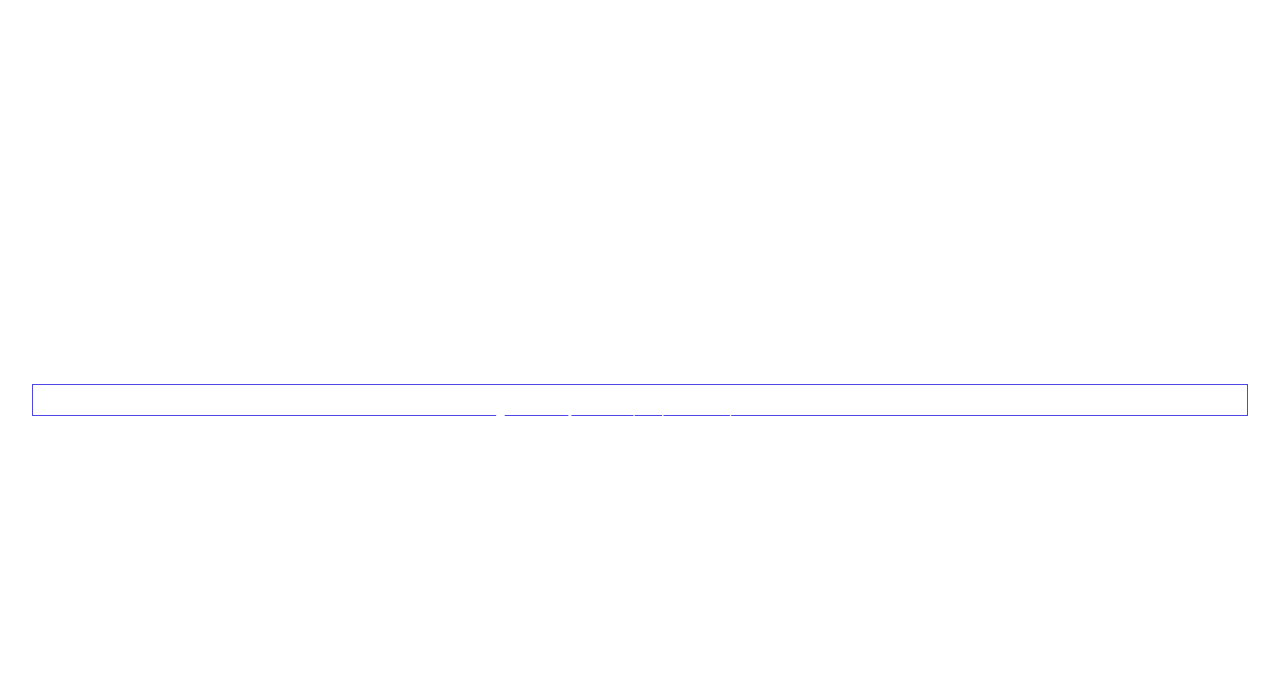
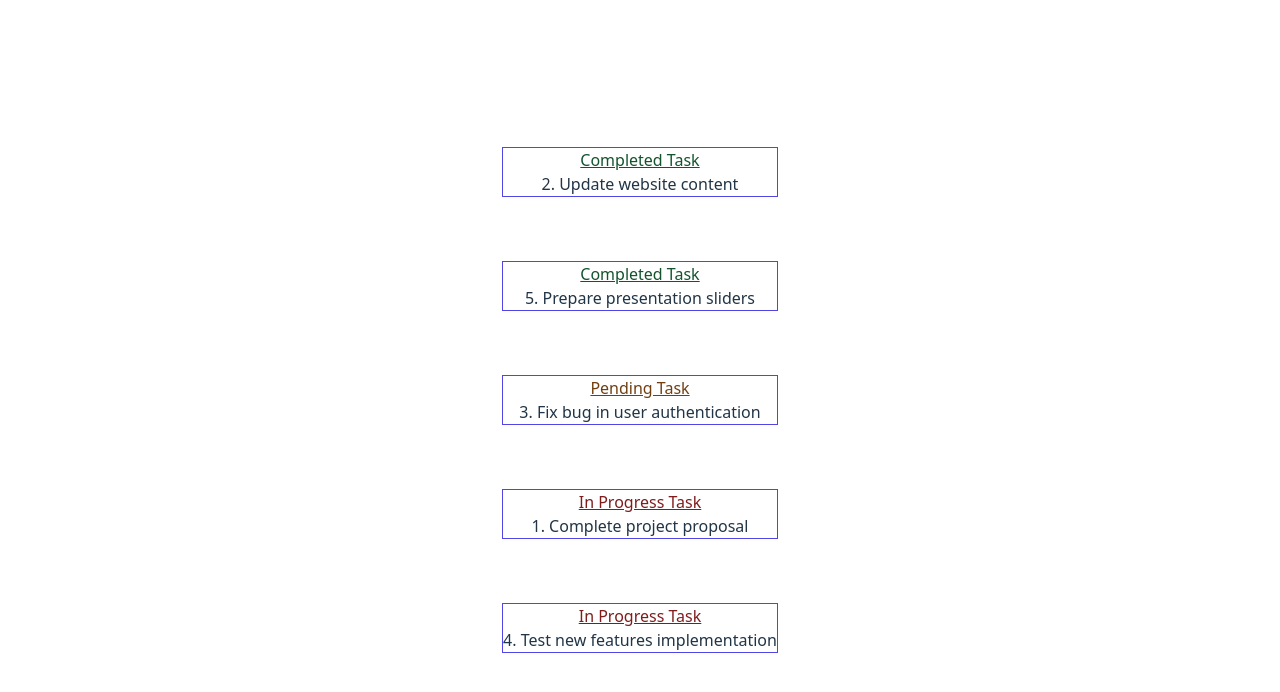
Before and after one commit to shafrinahamed097/p1-data, a Vue app: page / in a window 1280 px wide. Shown: the top 692 px of the page. Built offline with nearby package versions, Linux system fonts and the light colour scheme.

Commit message:
Displayng objects ajnd filtered objects in a loop

```diff
--- a/src/App.vue
+++ b/src/App.vue
@@ -199,16 +199,59 @@ const items = [1,2,3,4,5] // List Rendering
     "Fix bug in user authentication",
     "Prepare presentation sliders",
     "Test new features implementation"
-  ]
+  ];
+
+
+  const tasks1 = [
+    {id:1, title: "Complete project proposal", status: "In Progress"},
+    {id:2, title: "Update website content", status: "Completed"},
+    {id:3, title: "Fix bug in user authentication", status: "Pending"},
+    {id:4, title: "Test new features implementation", status: "In Progress"},
+    {id:5, title: "Prepare presentation sliders", status: "Completed"}
+  ];
+
+  function getCompletedTasks(){
+    return tasks1.filter(task=>"Completed" == task.status)
+  }
+
+  function getProgressTasks(){
+    return tasks1.filter(task=>"In Progress" == task.status)
+  }
+
+  function getPendingTask(){
+    return tasks1.filter(task=>"Pending" == task.status)
+  }
 </script>
 
 <template>
-    <section>
-        <section>
-            <div class="border border-indigo-600 h-8">
-                <a href="" class="text-white m-8 " v-for="(task, index ) in tasks"> {{ index+1 }}. {{ task }}</a>
+
+        <section class="grid grid-flow-col grid-rows-5  ">
+            <!-- <div class="border border-indigo-600  m-8" v-for="(task, index) in tasks">
+              {{ index+1 }} .  {{ task }}
+
+            </div> -->
+
+            <!-- <div class="border border-indigo-600  m-8" v-for="task in tasks1"  :key="tasks1.id">
+             {{ task.id }}.  {{ task.title }}
+
             </div>
-        </section>
+         -->
+
+         <div class="border border-indigo-600  m-8" v-for="task in getCompletedTasks()"  :key="tasks1.id">
+          <h2 class="text-green-900 underline " >Completed Task </h2>  {{ task.id }}.  {{ task.title }}
+
+            </div>
+
+            <div class="border border-indigo-600  m-8" v-for="task in getPendingTask()"  :key="tasks1.id">
+            <h2 class="text-yellow-900 underline">Pending Task </h2> {{ task.id }}.  {{ task.title }}
+
+            </div>
+
+            <div class="border border-indigo-600  m-8" v-for="task in getProgressTasks()"  :key="tasks1.id">
+            <h2 class="text-red-900 underline">In Progress Task </h2> {{ task.id }}.  {{ task.title }}
+
+            </div>
+
     </section>
 </template>
 
```
